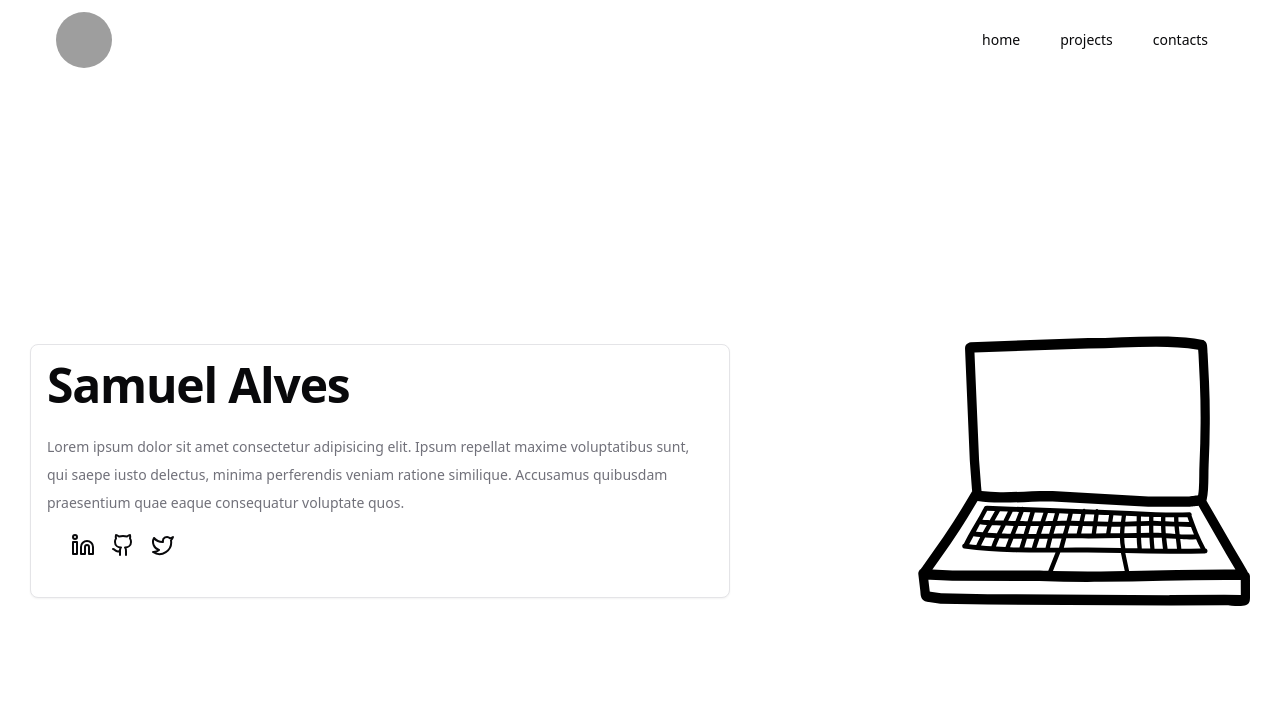
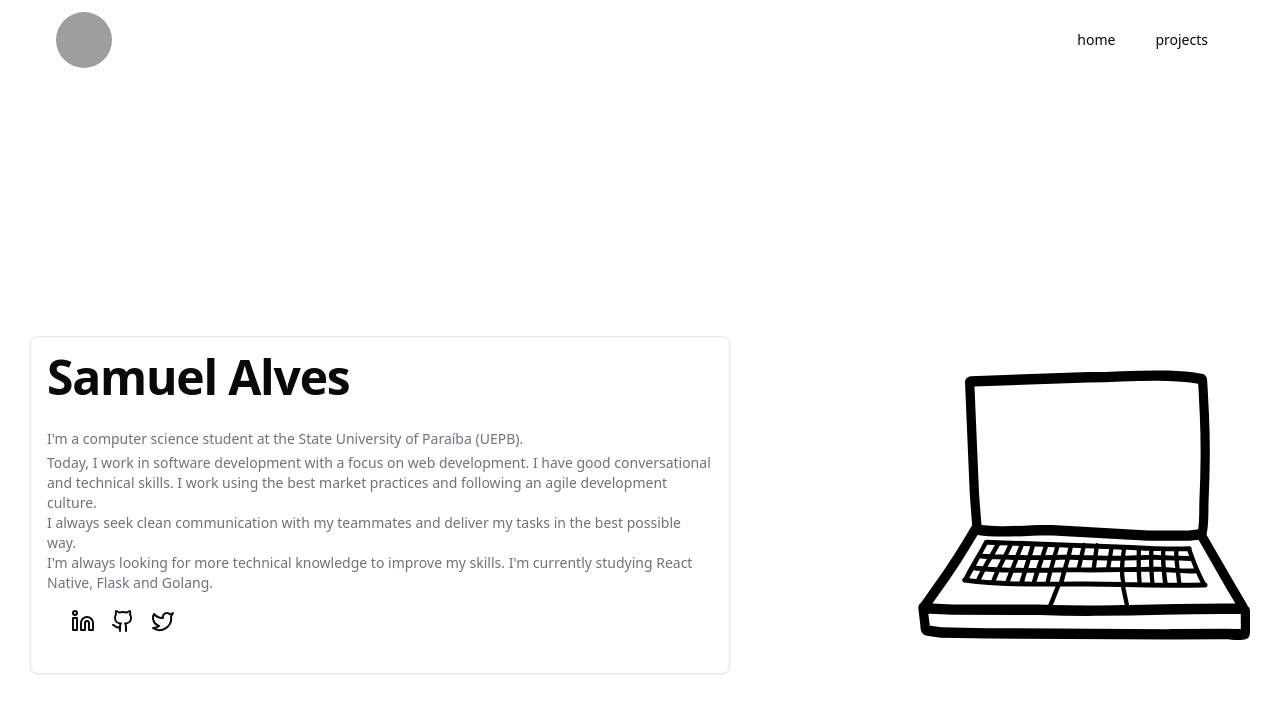
Before and after one commit to samuelfsd/sm-portfolio, a React (Vite) app: page / in a window 1280 px wide. Shown: the top 712 px of the page. Built offline with nearby package versions, Linux system fonts and the light colour scheme; grey boxes are pictures that could not be loaded.

Commit message:
fix: change text of homePage

```diff
--- a/src/components/section/Header.tsx
+++ b/src/components/section/Header.tsx
@@ -25,12 +25,12 @@ export const Header = () => {
           >
             projects
           </Link>
-          <a
+          {/* <a
             className="group inline-flex h-9 w-max items-center justify-center rounded-md bg-white px-4 py-2 text-sm font-medium transition-colors hover:bg-gray-100 hover:text-gray-900 focus:bg-gray-100 focus:text-gray-900 focus:outline-none disabled:pointer-events-none disabled:opacity-50 data-[active]:bg-gray-100/50 data-[state=open]:bg-gray-100/50 dark:bg-gray-950 dark:hover:bg-gray-800 dark:hover:text-gray-50 dark:focus:bg-gray-800 dark:focus:text-gray-50 dark:data-[active]:bg-gray-800/50 dark:data-[state=open]:bg-gray-800/50"
             href="#"
           >
             contacts
-          </a>
+          </a> */}
         </div>
       </header>
     </div>
--- a/src/pages/Home.tsx
+++ b/src/pages/Home.tsx
@@ -15,11 +15,24 @@ export const Home = () => {
           Samuel Alves
         </CardTitle>
         <CardDescription className="leading-7 [&:not(:first-child)]:mt-6">
-          Lorem ipsum dolor sit amet consectetur adipisicing elit. Ipsum
-          repellat maxime voluptatibus sunt, qui saepe iusto delectus, minima
-          perferendis veniam ratione similique. Accusamus quibusdam praesentium
-          quae eaque consequatur voluptate quos.
+          I'm a computer science student at the State University of Paraíba
+          (UEPB).
         </CardDescription>
+        <CardDescription>
+          Today, I work in software development with a focus on web development.
+          I have good conversational and technical skills. I work using the best
+          market practices and following an agile development culture.
+        </CardDescription>
+        <CardDescription>
+          I always seek clean communication with my teammates and deliver my
+          tasks in the best possible way.
+        </CardDescription>
+
+        <CardDescription>
+          I'm always looking for more technical knowledge to improve my skills.
+          I'm currently studying React Native, Flask and Golang.
+        </CardDescription>
+
         <CardFooter className="flex mt-4 items-center gap-4">
           <Linkedin />
           <Github />
```
